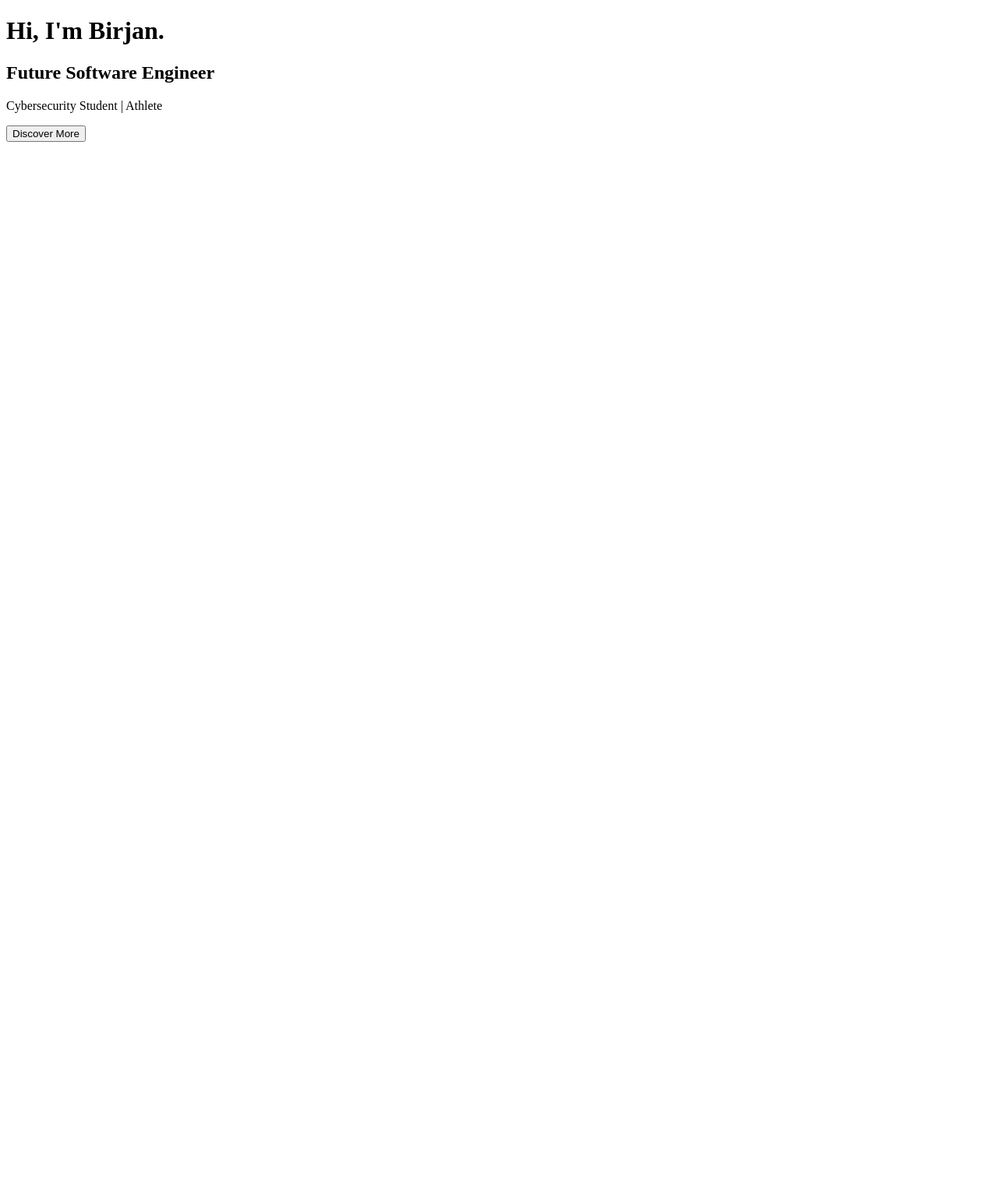
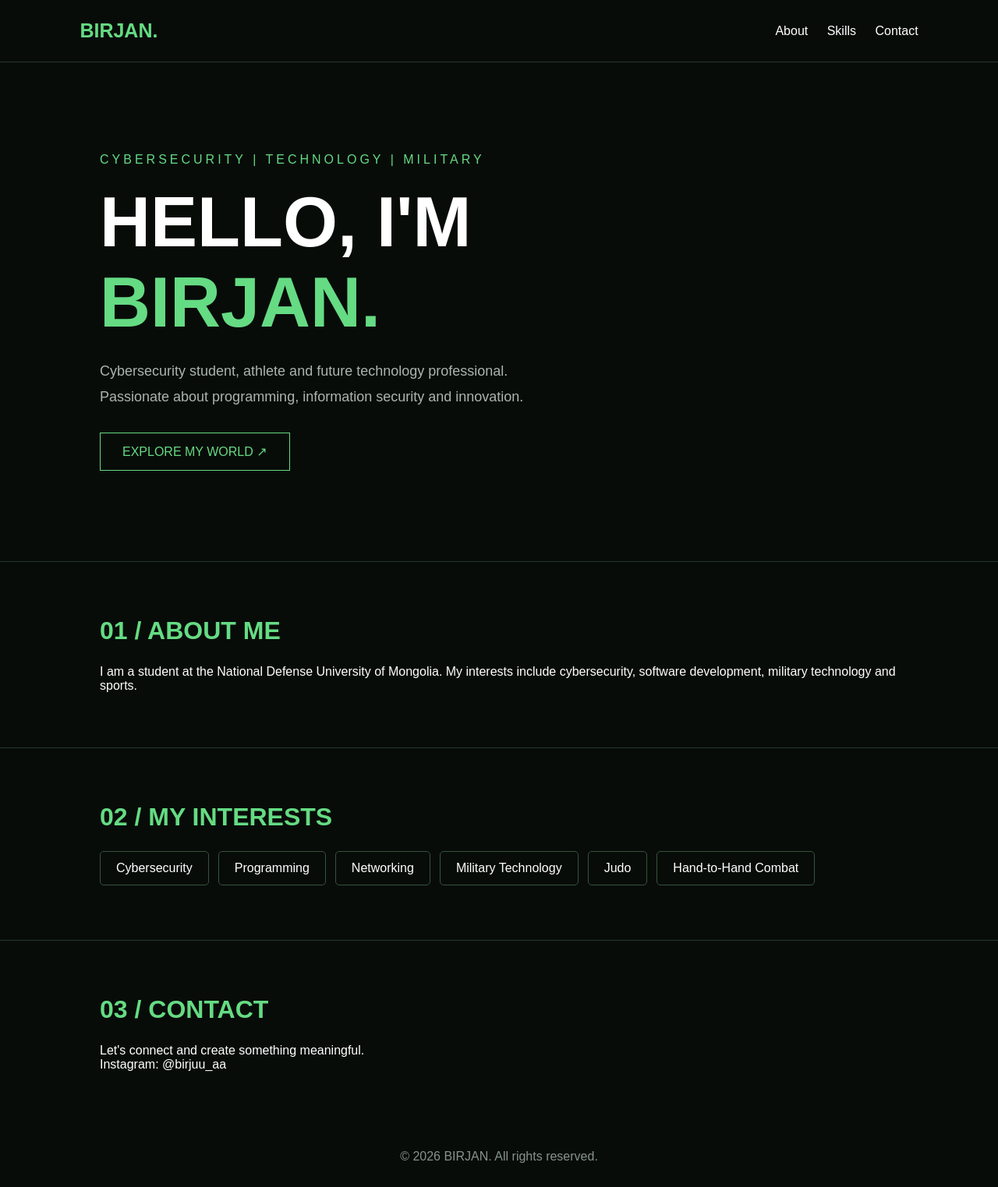
Before and after one commit to birjanaubakir0506-netizen/birjan-portfolio, a plain HTML site: page index.html in a window 1280 px wide. Shown: the whole page at 78% size. Before the commit the page ends 800 px from the top, so only its background shows below. Drawn offline with Linux system fonts and the light colour scheme.

Commit message:
Update index.html

```diff
--- a/index.html
+++ b/index.html
@@ -1,20 +1,168 @@
 
 <!DOCTYPE html>
-<html lang="en">
+<html lang="mn">
 <head>
     <meta charset="UTF-8">
     <meta name="viewport" content="width=device-width, initial-scale=1.0">
     <title>BIRJAN | Portfolio</title>
+
+    <style>
+        * {
+            margin: 0;
+            padding: 0;
+            box-sizing: border-box;
+        }
+
+        body {
+            background: #080c09;
+            color: white;
+            font-family: Arial, sans-serif;
+        }
+
+        header {
+            padding: 25px 8%;
+            display: flex;
+            justify-content: space-between;
+            align-items: center;
+            border-bottom: 1px solid #26382b;
+        }
+
+        .logo {
+            color: #65db83;
+            font-size: 25px;
+            font-weight: bold;
+        }
+
+        nav a {
+            color: white;
+            text-decoration: none;
+            margin-left: 20px;
+        }
+
+        .hero {
+            min-height: 80vh;
+            display: flex;
+            flex-direction: column;
+            justify-content: center;
+            padding: 60px 10%;
+        }
+
+        .hero h1 {
+            font-size: clamp(45px, 8vw, 90px);
+            margin: 20px 0;
+        }
+
+        .hero h1 span {
+            color: #65db83;
+        }
+
+        .hero p {
+            color: #aab5ad;
+            font-size: 18px;
+            line-height: 1.8;
+            max-width: 600px;
+        }
+
+        .tag {
+            color: #65db83;
+            letter-spacing: 4px;
+        }
+
+        .btn {
+            display: inline-block;
+            margin-top: 30px;
+            padding: 14px 28px;
+            border: 1px solid #65db83;
+            color: #65db83;
+            text-decoration: none;
+            width: fit-content;
+        }
+
+        section {
+            padding: 70px 10%;
+            border-top: 1px solid #26382b;
+        }
+
+        section h2 {
+            color: #65db83;
+            margin-bottom: 25px;
+            font-size: 32px;
+        }
+
+        .skills {
+            display: flex;
+            flex-wrap: wrap;
+            gap: 12px;
+        }
+
+        .skills span {
+            border: 1px solid #36533d;
+            padding: 12px 20px;
+            border-radius: 5px;
+        }
+
+        footer {
+            text-align: center;
+            padding: 30px;
+            color: #87938a;
+        }
+    </style>
 </head>
+
 <body>
 
-    <h1>Hi, I'm Birjan.</h1>
+<header>
+    <div class="logo">BIRJAN.</div>
+    <nav>
+        <a href="#about">About</a>
+        <a href="#skills">Skills</a>
+        <a href="#contact">Contact</a>
+    </nav>
+</header>
 
-    <h2>Future Software Engineer</h2>
+<div class="hero">
+    <div class="tag">CYBERSECURITY | TECHNOLOGY | MILITARY</div>
 
-    <p>Cybersecurity Student | Athlete</p>
+    <h1>HELLO, I'M<br><span>BIRJAN.</span></h1>
 
-    <button>Discover More</button>
+    <p>
+        Cybersecurity student, athlete and future technology professional.
+        Passionate about programming, information security and innovation.
+    </p>
+
+    <a href="#about" class="btn">EXPLORE MY WORLD ↗</a>
+</div>
+
+<section id="about">
+    <h2>01 / ABOUT ME</h2>
+    <p>
+        I am a student at the National Defense University of Mongolia.
+        My interests include cybersecurity, software development,
+        military technology and sports.
+    </p>
+</section>
+
+<section id="skills">
+    <h2>02 / MY INTERESTS</h2>
+    <div class="skills">
+        <span>Cybersecurity</span>
+        <span>Programming</span>
+        <span>Networking</span>
+        <span>Military Technology</span>
+        <span>Judo</span>
+        <span>Hand-to-Hand Combat</span>
+    </div>
+</section>
+
+<section id="contact">
+    <h2>03 / CONTACT</h2>
+    <p>Let's connect and create something meaningful.</p>
+    <p>Instagram: @birjuu_aa</p>
+</section>
+
+<footer>
+    © 2026 BIRJAN. All rights reserved.
+</footer>
 
 </body>
 </html>
```
